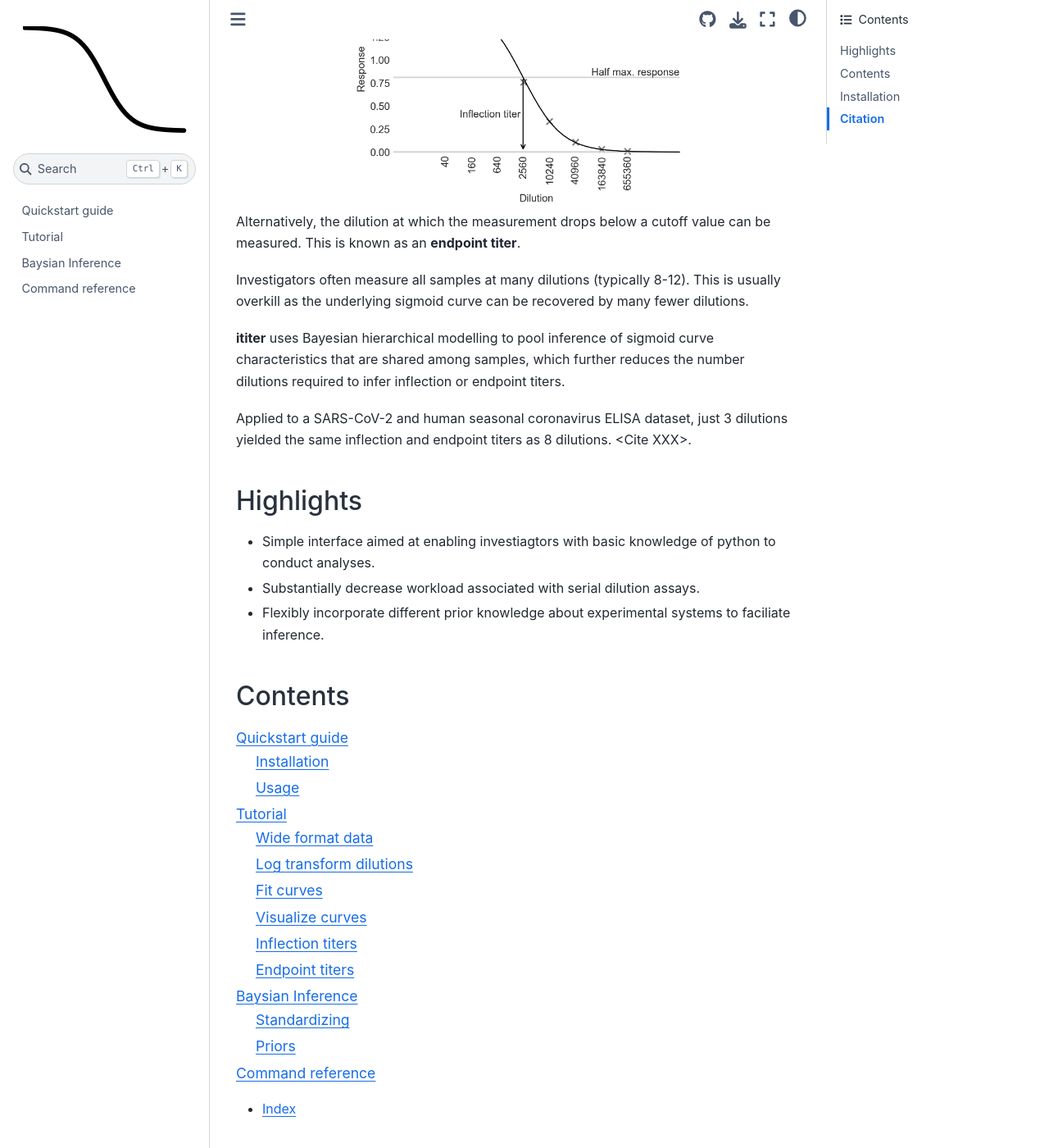
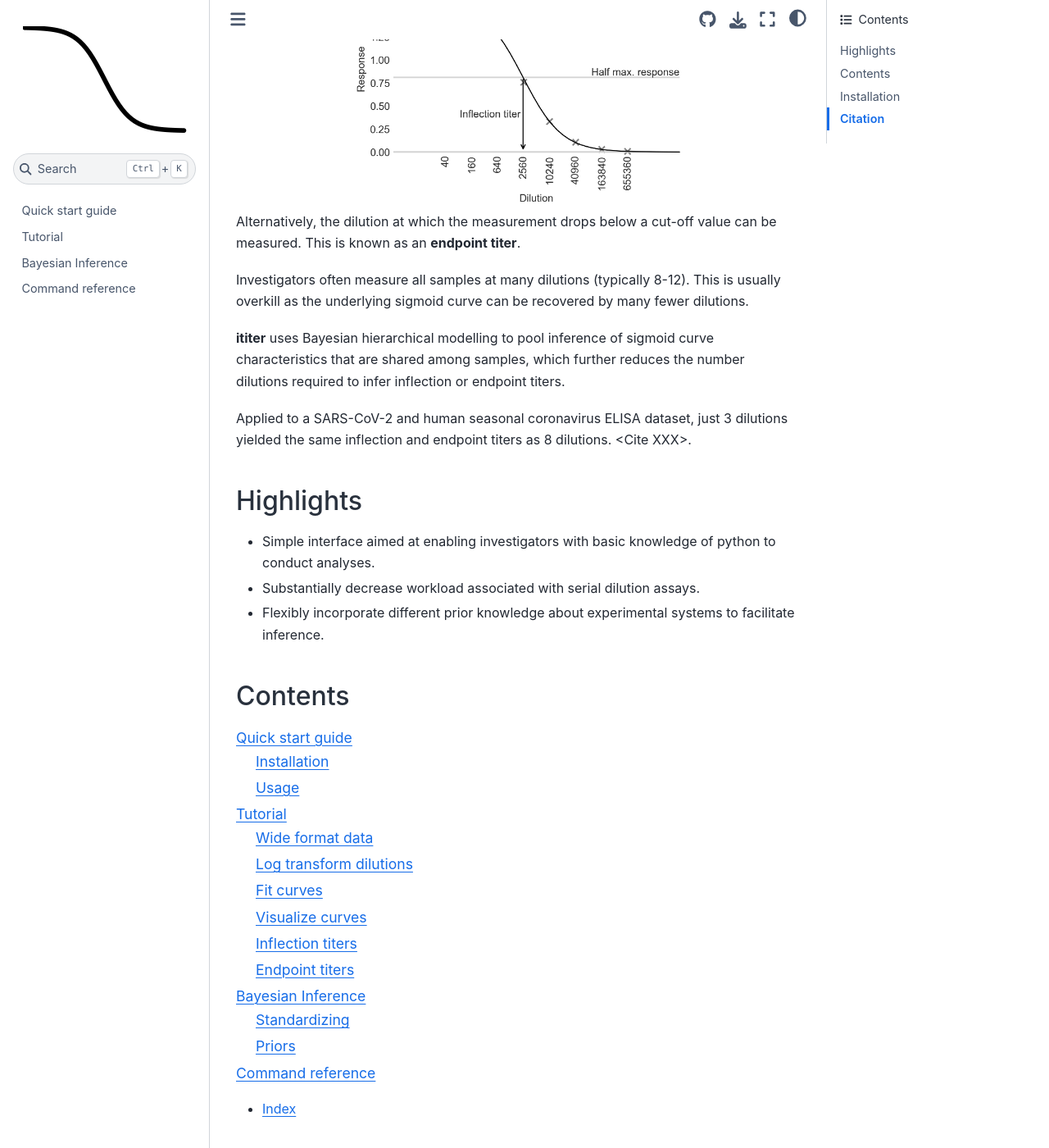
Before and after one commit to IRI-UW-Bioinformatics/ititer, a Sphinx documentation site: the page built from docs/index.rst, in a window 1280 px wide and 1400 px high, scrolled down 287 px. Shown: the whole window at 82% size. Built offline with Sphinx 7.4.7 and the Sphinx Book theme 1.1.4, drawn with Linux system fonts in a browser that asks for light colours; some of the changed text lies outside the part shown.

Commit message:
Fixing spelling mistakes.

```diff
--- a/docs/index.rst
+++ b/docs/index.rst
@@ -9,7 +9,7 @@ The position of the sigmoid curve is captured by its inflection point, or **infl
     :align: center
     :width: 60 %
 
-Alternatively, the dilution at which the measurement drops below a cutoff value can be measured.
+Alternatively, the dilution at which the measurement drops below a cut-off value can be measured.
 This is known as an **endpoint titer**.
 
 Investigators often measure all samples at many dilutions (typically 8-12).
@@ -22,9 +22,9 @@ Applied to a SARS-CoV-2 and human seasonal coronavirus ELISA dataset, just 3 dil
 Highlights
 ----------
 
-* Simple interface aimed at enabling investiagtors with basic knowledge of python to conduct analyses.
+* Simple interface aimed at enabling investigators with basic knowledge of python to conduct analyses.
 * Substantially decrease workload associated with serial dilution assays.
-* Flexibly incorporate different prior knowledge about experimental systems to faciliate inference.
+* Flexibly incorporate different prior knowledge about experimental systems to facilitate inference.
 
 Contents
 --------
--- a/docs/inference.rst
+++ b/docs/inference.rst
@@ -1,9 +1,9 @@
-Baysian Inference
-=================
+Bayesian Inference
+==================
 
 :py:mod:`ititer` uses Bayesian inference to infer posterior distributions of sigmoid curve parameters.
 
-Formally, the response of sample `i`, :math:`y_i`, is modelled as a function of log dilution using a four paramter logistic curve, :math:`x_i`:
+Formally, the response of sample `i`, :math:`y_i`, is modelled as a function of log dilution using a four parameter logistic curve, :math:`x_i`:
 
 .. math::
 
--- a/docs/quick.rst
+++ b/docs/quick.rst
@@ -1,5 +1,5 @@
-Quickstart guide
-================
+Quick start guide
+=================
 
 Installation
 ------------
--- a/docs/tutorial.rst
+++ b/docs/tutorial.rst
@@ -194,8 +194,8 @@ Endpoint titers
 ---------------
 
 Endpoint titers can also be computed.
-An endpoint titer is the dilution at which the response drops below a certain value, known as the cutoff.
-Choice of cutoff is somewhat arbitrary, but is usually some low absolute value, or a low proportion of the maximal response.
+An endpoint titer is the dilution at which the response drops below a certain value, known as the cut-off.
+Choice of cut-off is somewhat arbitrary, but is usually some low absolute value, or a low proportion of the maximal response.
 Use :py:meth:`~.ititer.Sigmoid.endpoints` to compute endpoints:
 
 .. code-block:: python
```
Also changed, not shown: other parts of docs/inference.rst (+1 -1 lines), other parts of docs/tutorial.rst (+1 -1 lines), 2 other files.
